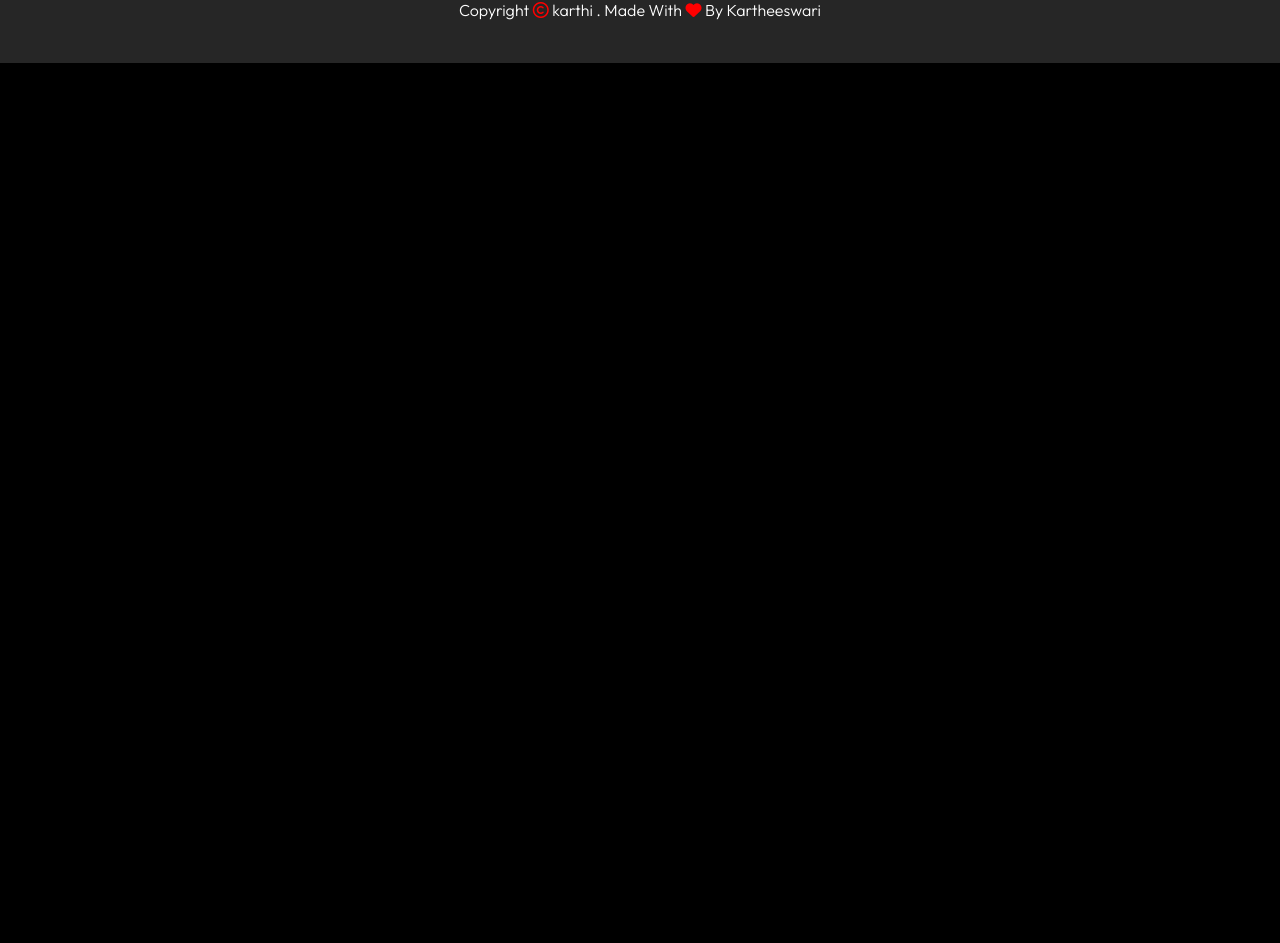
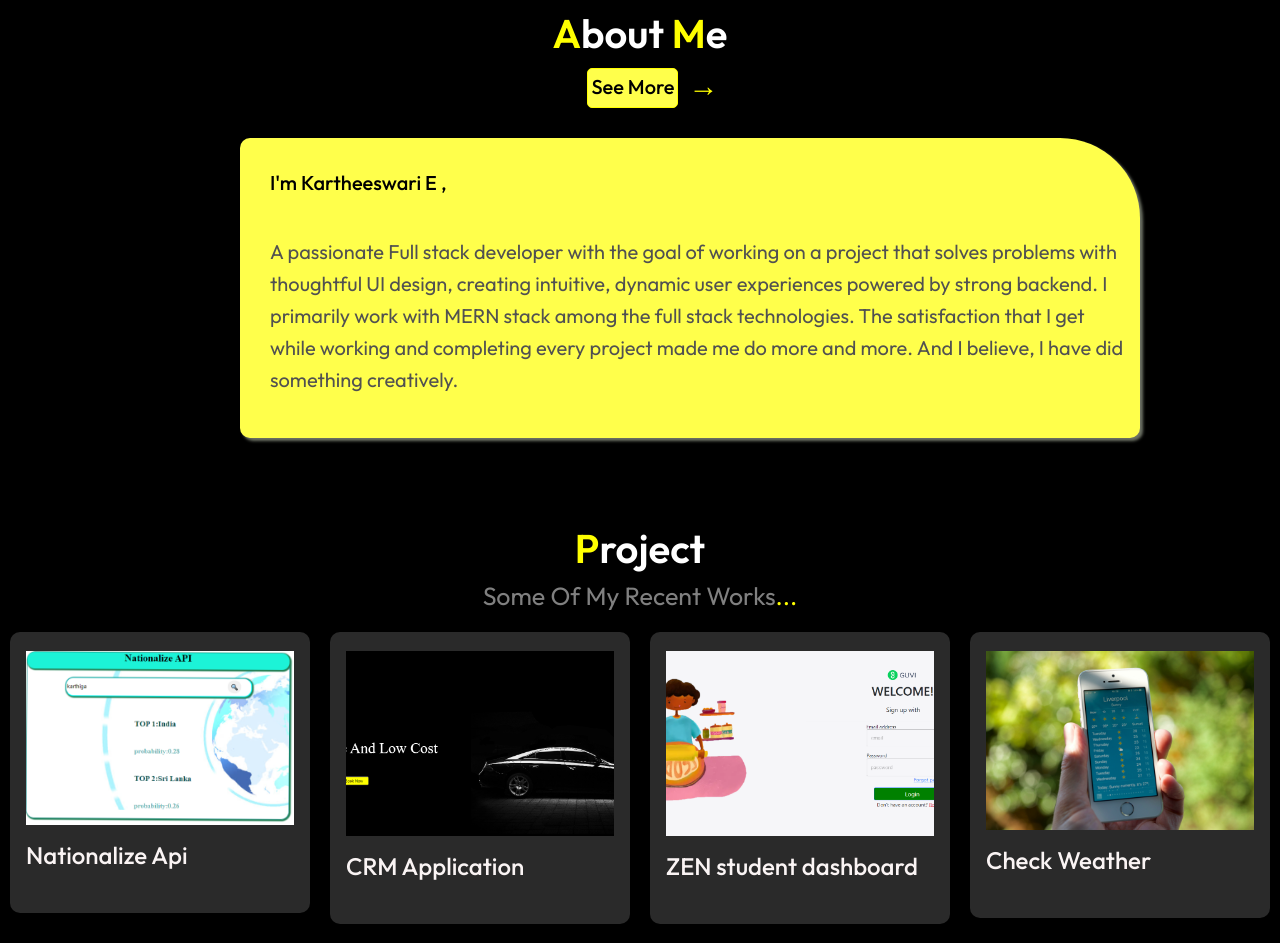
Before and after one commit to kartheeswari-E/kartheeswari-final-protfolio, a React (Create React App) app: page / in a window 1280 px wide. Shown: the part 847-1790 px from the top of the page. Before the commit the page ends 910 px from the top, so only its background shows below. Built offline with nearby package versions, Linux system fonts and the light colour scheme.

Commit message:
new change

```diff
--- /dev/null
+++ b/src/Component/Home.css
@@ -0,0 +1,116 @@
+.new-about{
+    display: flex;
+    flex-direction:column;
+    color: white;
+    margin-top:  50px;
+}
+.new-left{
+    display: flex;
+    flex-direction:column;
+    color: white;
+    justify-content: center;
+    align-items: center;
+}
+.see{
+    display:flex;
+    flex-direction: row;
+    gap:10px
+}
+.sm{
+margin-left: 35px;
+margin-top: 5px;
+font-size: 20px;
+background: rgb(255, 255, 75);
+padding: 3px;
+border-radius: 5px;
+font-weight: 500;
+cursor: pointer;
+color: black;
+    border: 1px solid yellow;
+}
+.head-of-about{
+    font-size: 40px;
+    font-weight: 600;
+}
+.arrow{
+    font-size: 30px;
+    color: yellow;
+    font-weight: 800px;
+}
+.new-right{
+    border:none;
+    margin-top: 30px;
+    width: 900px;
+    height: 300px;
+    margin-left: 240px;
+    border-radius: 10px 80px 10px 10px;
+   background: rgb(255, 255, 75);
+   box-shadow: 3px 3px 3px rgb(109, 114, 101);
+ position: relative;
+}
+.rights-one{
+    color: black;
+    font-size: 20px;
+    font-weight: 500;
+    margin-left: 30px;
+    margin-top: 30px;
+}
+.paras{
+    margin-top: 20px;
+    padding-left: 30px;
+    padding-top: 2%;
+    margin-right: 10px;
+    line-height:2rem;
+     color: rgb(81, 81, 81);
+    font-size: 20px;
+  display: flex;
+  flex-wrap: wrap;
+}
+.project-new{
+    display: flex;
+    flex-direction:column;
+    color: white;
+    margin-top:  80px;
+    justify-content: center;
+    align-items: center;
+}
+.proj-name{
+    font-size: 40px;
+    font-weight: 600;
+}
+.fl{
+    font-size: 25px;
+    color: gray;
+}
+.project-cardss{
+    background: rgb(42, 42, 42);
+    padding: 1.2rem 1rem;
+    border-radius: 10px;
+    height:fit-content;
+    width: 300px;
+}
+.projects-cardss{
+    background: rgb(42, 42, 42);
+    padding: 1.2rem 1rem;
+    border-radius: 10px;
+    height:fit-content;
+    width: 300px;
+}
+.projects-cardss img{
+    width:100%;
+    height:185px;
+    object-fit: cover;
+    }
+.project-cardss img{
+        width:100%;
+        object-fit: cover;
+        }
+.projects-container{
+            /* max-width:1140px; */
+            margin:auto;
+            display:grid;
+            grid-template-columns:repeat(4,1fr);
+            grid-gap:20px;
+            padding-bottom: 1rem;
+        height: fit-content;
+           }
--- a/src/Component/Home.js
+++ b/src/Component/Home.js
@@ -1,14 +1,73 @@
 import React from 'react'
 import Navbar from './Navbar'
 import Heroimg from './Heroimg'
-
+import Pro1 from '../Images/nat.png'
+import Pro2 from '../Images/guvi temple pic.png'
+import Pro3 from '../Images/weather.jpg'
+import Pro4 from '../Images/pro4.png'
+import './Home.css'
 import Footer from './Footer'
+import { Navigate, useNavigate } from 'react-router-dom'
 
 
 function Home() {
+  const navigate =useNavigate();
   return <>
 <Navbar/>
 <Heroimg/>
+<div className='new-about'>
+  <div className='new-left'>
+    <div className='left-one'>
+      <div className='head-of-about'><span>A</span>bout <span>M</span>e</div>
+      <div className='see'>
+        <div className='sm' onClick={()=>navigate("/about")}>See More</div>
+        <div className='arrow'>→</div>
+      </div>
+    </div>
+  </div>
+  <div className='new-right'>
+  <div className='right-one'></div>
+  <div className='rights-one'>I'm Kartheeswari E ,</div>
+  <div className='paras'>  A passionate Full stack developer with the
+goal of working on a project that solves problems with thoughtful UI design,
+creating intuitive, dynamic user experiences powered by strong backend. I primarily work with MERN stack among the full stack technologies.
+The satisfaction that I get while working and completing every project made me do more and more.
+And I believe, I have did something creatively.</div>
+  </div>
+
+</div>
+<div className='project-new'>
+  <div className='proj-name'><span>P</span>roject</div>
+  <p className='fl'>Some Of My Recent Works<span>...</span></p>
+
+  <div className='projects-container'>
+        <div className='project-cardss'>
+          <img  src={Pro1} alt='pro1'/>
+          <h4 className='project-title'>Nationalize Api</h4>
+
+        </div>
+        <div className='projects-cardss'>
+          <img  src={Pro4} alt='pro1'/>
+          <h4 className='project-title'>CRM Application</h4>
+
+          </div>
+        <div className='projects-cardss'>
+          <img  src={Pro2} alt='pro1'/>
+          <h4 className='project-title'>ZEN student dashboard</h4>
+
+
+        </div>
+        <div className='project-cardss'>
+          <img src={Pro3} alt='pro1'/>
+          <h4 className='project-title'>Check Weather</h4>
+
+        </div>
+        </div>
+        <div className='see'>
+        <div className='sm' onClick={()=>navigate("/project")}>Explore More</div>
+        <div className='arrow'>→</div>
+      </div>
+</div>
 <Footer/>
 
   </>
```
